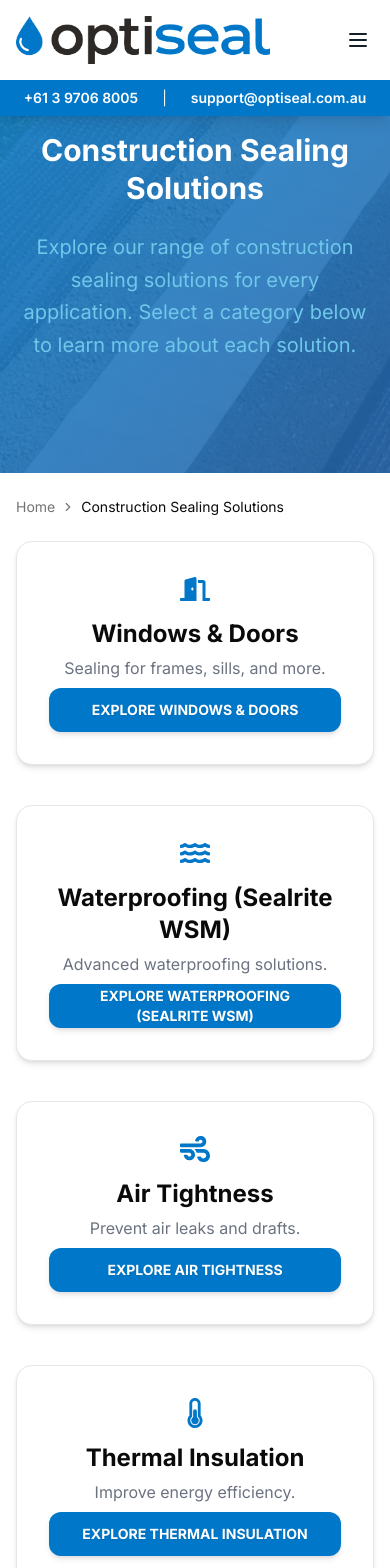
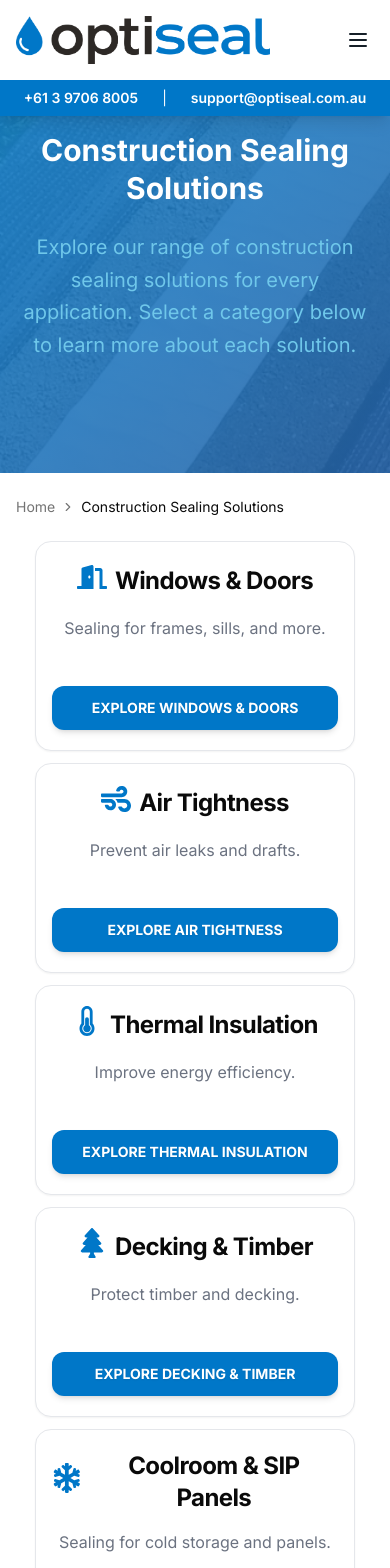
Before and after one commit to JetSetEdit/optiseal-homepage, a Next.js app: page /construction-sealing-solutions in a window 390 px wide. Shown: the top 1568 px of the page. Built offline with nearby package versions, Linux system fonts and the light colour scheme.

Commit message:
Polished solution grid: equal card heights, icon-title alignment, tighter gaps, responsive container, and interactive card hover states

```diff
--- a/app/construction-sealing-solutions/page.tsx
+++ b/app/construction-sealing-solutions/page.tsx
@@ -8,12 +8,12 @@ import Head from "next/head"
 
 const categories = [
   { name: "Windows & Doors", href: "/construction-windows-doors", icon: <FaDoorOpen className="text-3xl text-primary mb-2" />, subtitle: "Sealing for frames, sills, and more." },
-  { name: "Waterproofing (Sealrite WSM)", href: "#construction-waterproofing", icon: <FaWater className="text-3xl text-primary mb-2" />, subtitle: "Advanced waterproofing solutions." },
   { name: "Air Tightness", href: "/construction-air-tightness", icon: <FaWind className="text-3xl text-primary mb-2" />, subtitle: "Prevent air leaks and drafts." },
   { name: "Thermal Insulation", href: "/construction-thermal-insulation", icon: <FaThermometerHalf className="text-3xl text-primary mb-2" />, subtitle: "Improve energy efficiency." },
   { name: "Decking & Timber", href: "/construction-decking-timber", icon: <FaTree className="text-3xl text-primary mb-2" />, subtitle: "Protect timber and decking." },
   { name: "Coolroom & SIP Panels", href: "/construction-coolroom-sip-panels", icon: <FaSnowflake className="text-3xl text-primary mb-2" />, subtitle: "Sealing for cold storage and panels." },
   { name: "OPTE2 Innovative Products", href: "/construction-opte2-innovative-products", icon: <FaCogs className="text-3xl text-primary mb-2" />, subtitle: "Specialty construction solutions." },
+  { name: "Waterproofing (Sealrite WSM)", href: "#construction-waterproofing", icon: <FaWater className="text-3xl text-primary mb-2" />, subtitle: "Advanced waterproofing solutions." },
 ]
 
 export default function ConstructionSealingSolutionsPage() {
@@ -41,7 +41,7 @@ export default function ConstructionSealingSolutionsPage() {
           </div>
         </div>
       </section>
-      <div className="container mx-auto px-4 py-6 flex-1 w-full">
+      <div className="container w-full px-4 max-w-screen-lg mx-auto py-6 flex-1">
         {/* Breadcrumbs */}
         <nav aria-label="breadcrumb" className="mb-6">
           <Breadcrumb>
@@ -55,22 +55,37 @@ export default function ConstructionSealingSolutionsPage() {
           </Breadcrumb>
         </nav>
         {/* Category Sections */}
-        <div className="grid grid-cols-1 sm:grid-cols-2 lg:grid-cols-3 gap-10 mb-16">
-          {categories.map((cat) => (
-            <section id={cat.name.toLowerCase().replace(/[^a-z0-9]+/g, '-')} key={cat.name} className="flex flex-col items-center">
-              <Card className="hover:shadow-2xl shadow-md transition-shadow duration-200 p-8 border border-gray-200 focus-within:ring-2 focus-within:ring-primary rounded-2xl bg-white flex flex-col items-center w-full">
-                <CardHeader className="flex flex-col items-center bg-transparent p-0 mb-2">
+        <div
+          className="grid gap-3 justify-center mb-16
+            grid-cols-1
+            sm:grid-cols-2
+            lg:grid-cols-3
+            place-items-center
+            items-stretch"
+        >
+          {[...categories.filter(cat => cat.name !== "Waterproofing (Sealrite WSM)"), categories.find(cat => cat.name === "Waterproofing (Sealrite WSM)")!].map((cat) => (
+            <Card
+              key={cat.name}
+              className="transition hover:shadow-md hover:scale-[1.01] shadow-sm duration-200 border border-gray-200 focus-within:ring-2 focus-within:ring-primary rounded-2xl bg-white flex flex-col items-stretch w-full max-w-xs min-h-[210px] h-full"
+            >
+              <div className="flex flex-col flex-1 w-full items-center justify-between px-4 py-5 gap-2">
+                <div className="flex flex-row items-center gap-2 w-full justify-center mb-1">
                   {cat.icon}
-                  <h2 className="text-2xl font-bold mb-1 text-center">{cat.name}</h2>
-                  <p className="text-base text-gray-500 mb-2 text-center">{cat.subtitle}</p>
-                </CardHeader>
-                <CardContent className="w-full flex flex-col items-center p-0">
-                  <Button asChild className="w-full max-w-[320px] mx-auto font-bold text-sm min-h-[44px] shadow-md focus-visible:ring-4 focus-visible:ring-primary/70 focus-visible:outline-none uppercase text-white rounded-xl transition-all duration-150 hover:bg-primary/90 hover:shadow-lg px-4 py-2 whitespace-normal break-words text-center flex items-center justify-center" style={{textShadow: '0 1px 2px rgba(0,0,0,0.08)'}} aria-label={`Explore ${cat.name}`}>
+                  <CardTitle className="text-2xl font-bold text-center flex items-center">{cat.name}</CardTitle>
+                </div>
+                <p className="text-base text-gray-500 text-center min-h-[2rem] flex items-center justify-center w-full mb-2">{cat.subtitle}</p>
+                <div className="w-full flex flex-col items-center mt-auto">
+                  <Button
+                    asChild
+                    className="w-full max-w-[320px] mx-auto font-bold text-sm min-h-[44px] shadow-md focus-visible:ring-4 focus-visible:ring-primary/70 focus-visible:outline-none uppercase text-white rounded-xl transition-all duration-150 hover:bg-primary/90 hover:shadow-lg px-4 py-2 whitespace-normal break-words text-center flex items-center justify-center"
+                    style={{ textShadow: '0 1px 2px rgba(0,0,0,0.08)' }}
+                    aria-label={`Explore ${cat.name}`}
+                  >
                     <a href={`#details-${cat.name.toLowerCase().replace(/[^a-z0-9]+/g, '-')}`}>Explore {cat.name}</a>
                   </Button>
-                </CardContent>
-              </Card>
-            </section>
+                </div>
+              </div>
+            </Card>
           ))}
         </div>
         {/* Detailed Sections Below Grid */}
```
